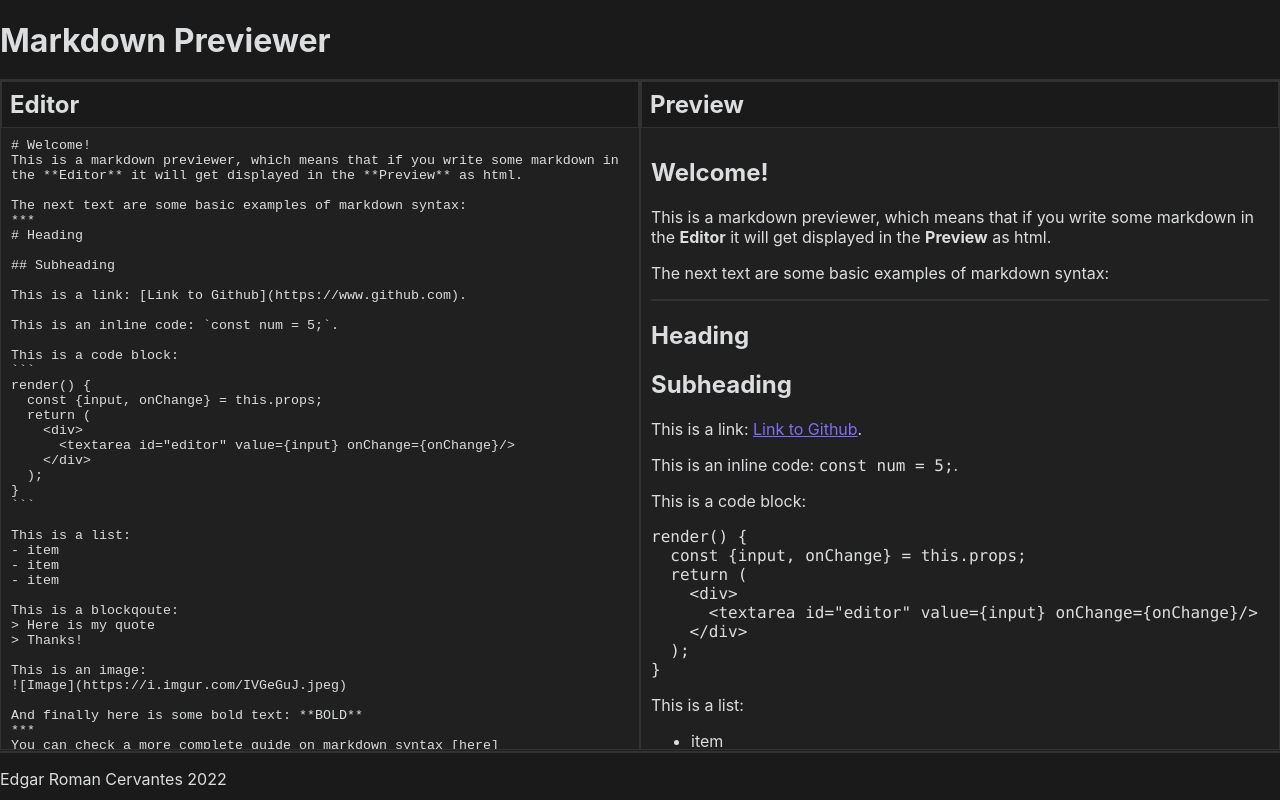
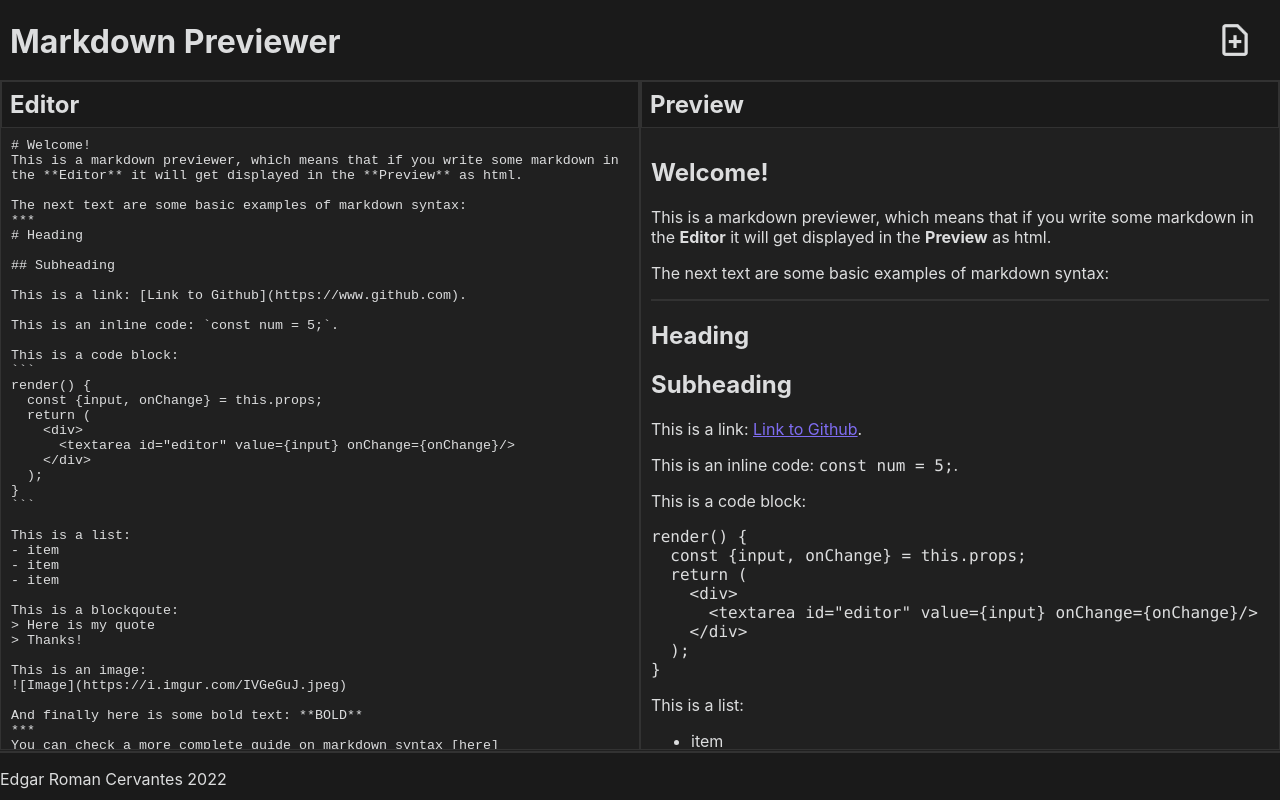
Before and after one commit to redvant/markdown-previewer, a React (Create React App) app: page / in a window 1280 px wide. Built offline with nearby package versions, Linux system fonts and the light colour scheme.

Commit message:
Add localstorage to keep changes

```diff
--- a/src/App.css
+++ b/src/App.css
@@ -12,9 +12,26 @@ header {
   right: 0;
   height: 80px;
   background-color: #1a1a1a;
+  display: flex;
+  justify-content: space-between;
+  align-items: center;
+  padding: 0 10px 0 10px;
 }
 header h1 {
   margin-bottom: 19px;
+}
+
+header button {
+  background: none;
+  border: none;
+  color: #dcddde;
+  height: 50%;
+  margin-right: 10px;
+  cursor: pointer;
+}
+
+header img {
+  height: 100%;
 }
 
 main {
@@ -35,7 +52,7 @@ section {
   border: 1px solid #323232;
   display: flex;
   flex-direction: column;
-  justify-content: start;
+  justify-content: flex-start;
 }
 
 .title {
--- a/src/App.js
+++ b/src/App.jsx
@@ -4,8 +4,9 @@ import Preview from './components/preview/preview.component';
 import { marked } from 'marked';
 import { sanitize } from 'dompurify';
 import './App.css';
+import newFile from './assets/new_file_w.png'
 
-const DEFAULT_TEXT = `# Welcome!
+const DEFAULT_TEXT = localStorage.getItem('edit-text') || `# Welcome!
 This is a markdown previewer, which means that if you write some markdown in the **Editor** it will get displayed in the **Preview** as html.
 
 The next text are some basic examples of markdown syntax:
@@ -70,23 +71,33 @@ class App extends React.Component {
       markdown: DEFAULT_TEXT
     };
     this.handleChange = this.handleChange.bind(this);
+    this.handleClear = this.handleClear.bind(this);
   }
 
   handleChange(event) {
     this.setState({
       markdown: event.target.value
     });
+    localStorage.setItem('edit-text', event.target.value)
+  }
+
+  handleClear() {
+    this.setState({
+      markdown: ''
+    });
+    localStorage.clear();
   }
 
   render() {
     const { markdown } = this.state;
-    const { handleChange } = this;
+    const { handleChange, handleClear } = this;
     return (
       <div className="wrapper">
         <header>
           <h1>Markdown Previewer</h1>
+          <button onClick={handleClear}><img src={newFile} alt="new file"></img></button>
+        </header>
           <hr />
-        </header>
         <main className="content">
           <Editor input={markdown} onChange={handleChange} />
           <Preview markdown={markdown} />
--- a/src/components/editor/editor.component.jsx
+++ b/src/components/editor/editor.component.jsx
@@ -2,9 +2,6 @@ import React from 'react';
 import './editor.css'
 
 class Editor extends React.Component {
-  constructor(props) {
-    super(props);
-  }
 
   render() {
     const { input, onChange } = this.props;
--- a/src/components/preview/preview.component.jsx
+++ b/src/components/preview/preview.component.jsx
@@ -3,9 +3,6 @@ import { marked } from 'marked';
 import './preview.css';
 
 class Preview extends React.Component {
-  constructor(props) {
-    super(props);
-  }
 
   createMarkup(markdown) {
     return {
```
Also changed, not shown: src/assets/download_file_w.png (added), src/assets/new_file_w.png (added).
